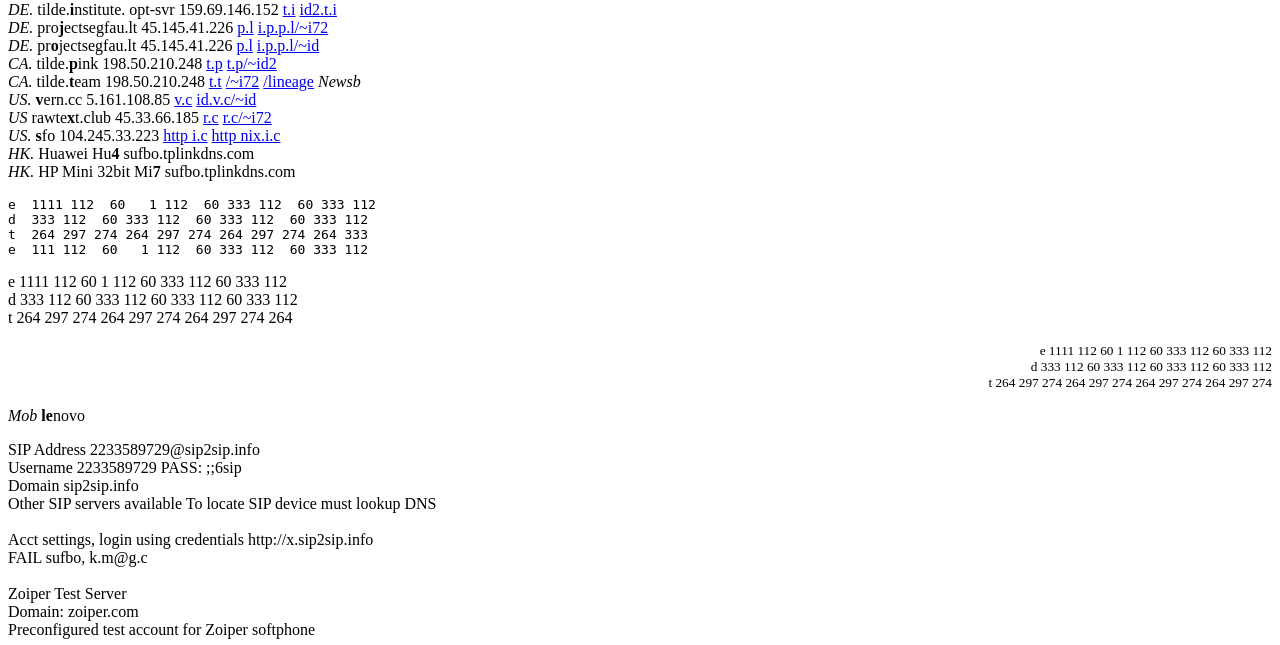
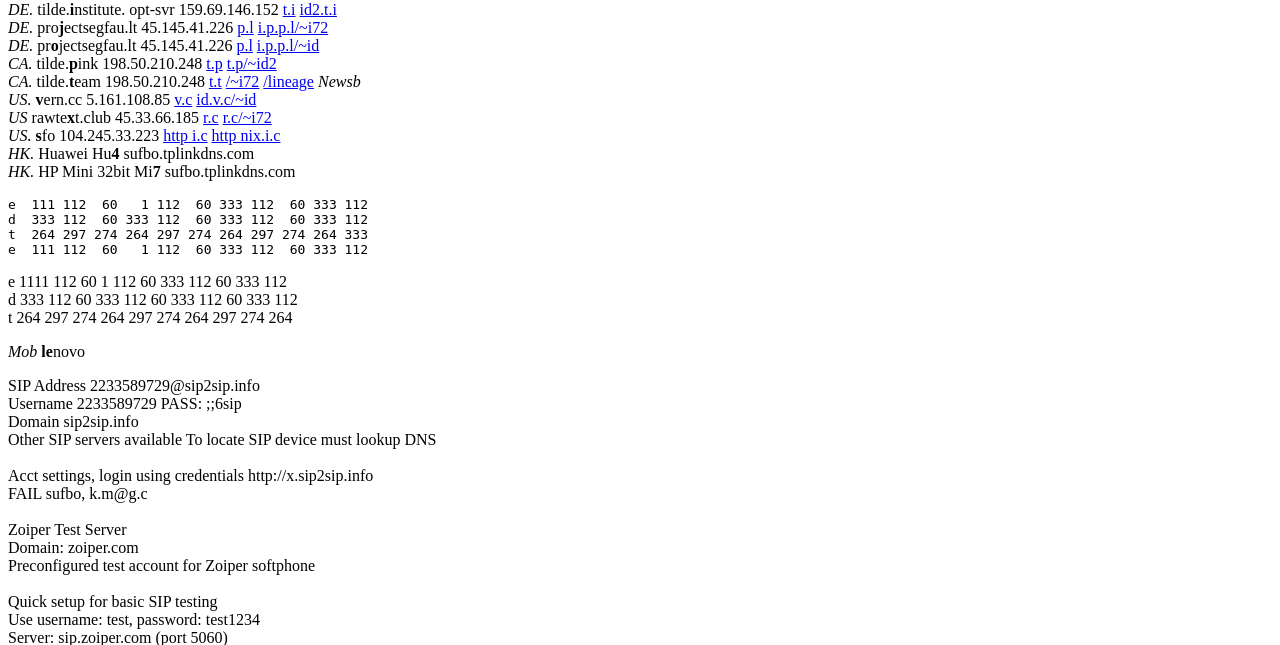
Before and after one commit to sustance/configs, a PHP site: page /i.php in a window 1280 px wide. Shown: the part 133-778 px from the top of the page. Run offline with PHP 8.4, Linux system fonts and the light colour scheme; data that the repository does not hold is empty.

Commit message:
Update i.php

```diff
--- a/php/i.php
+++ b/php/i.php
@@ -100,7 +100,7 @@
 
 <div class="box">
 <pre>
-e  1111 112  60   1 112  60 333 112  60 333 112
+e  111 112  60   1 112  60 333 112  60 333 112
 d  333 112  60 333 112  60 333 112  60 333 112
 t  264 297 274 264 297 274 264 297 274 264 333
 e  111 112  60   1 112  60 333 112  60 333 112
@@ -110,12 +110,6 @@
 d 333 112 60 333 112 60 333 112 60 333 112<br>
 t 264 297 274 264 297 274 264 297 274 264<br>
 </p>
-<p style="text-align: right;"><small>
-e 1111 112 60 1 112 60 333 112 60 333 112<br>
-d 333 112 60 333 112 60 333 112 60 333 112<br>
-t 264 297 274 264 297 274 264 297 274 264 297 274<br>
-</small></p>
-
 </div>
 
 <div class="box">
```
